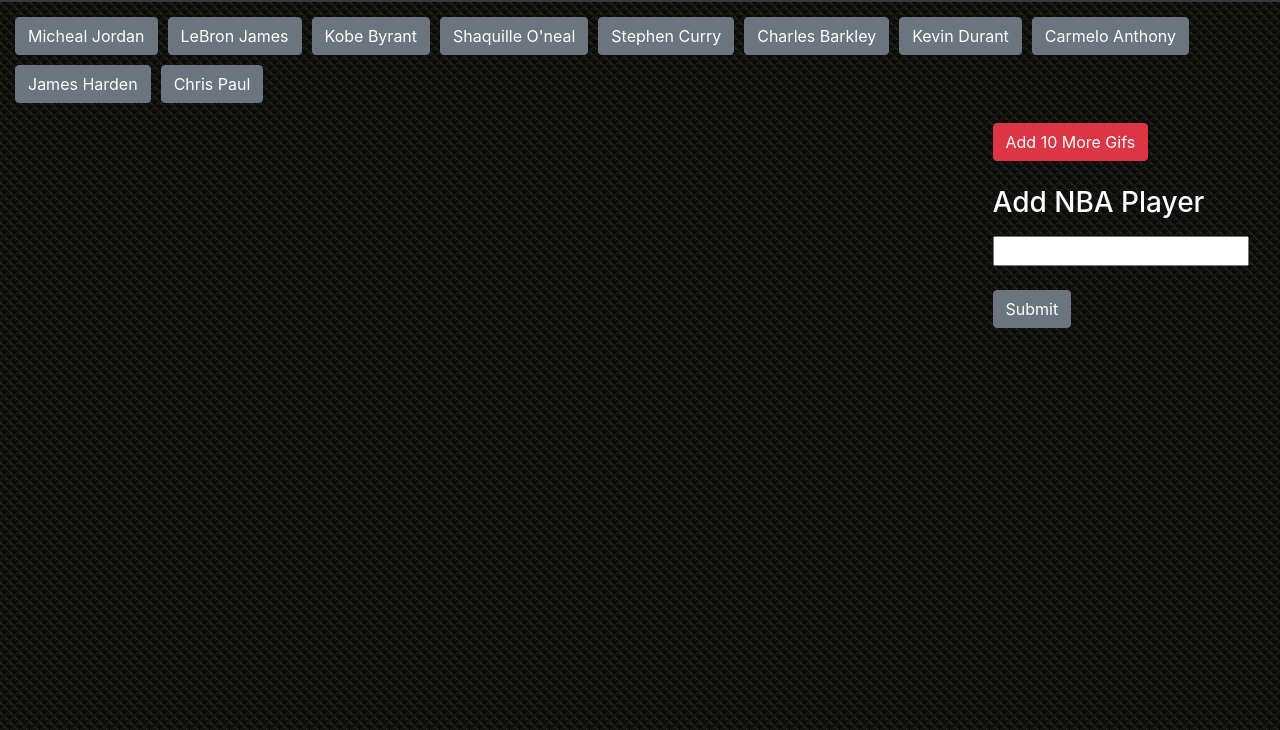
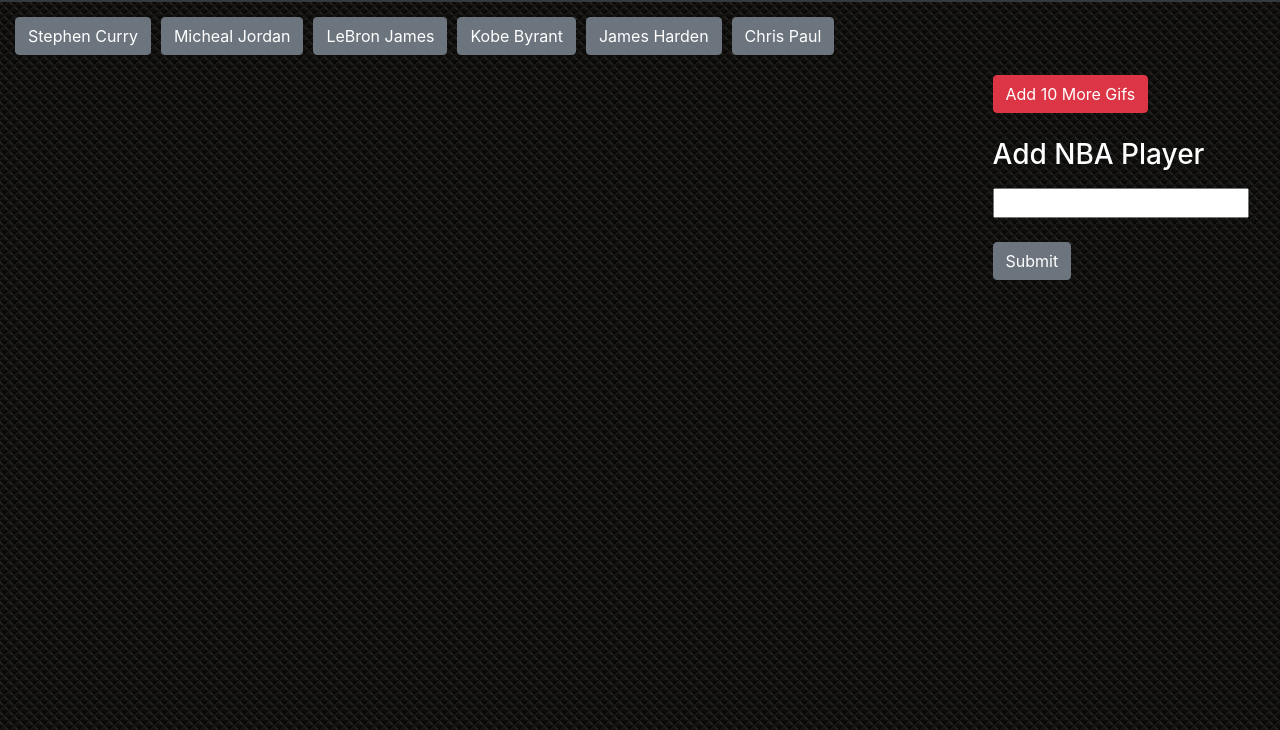
Before and after one commit to Cdemeke1227/Giftastic, a plain HTML site: page index.html in a window 1280 px wide. Shown: the part 70-800 px from the top of the page. Drawn offline with nearby package versions, Linux system fonts and the light colour scheme.

Commit message:
Second Draft updates

```diff
--- a/assets/css/style.css
+++ b/assets/css/style.css
@@ -41,4 +41,5 @@ body {
 }
 p {
     font-size: .6rem;
+    margin-bottom: 0px;
 }
--- a/assets/javascript/app.js
+++ b/assets/javascript/app.js
@@ -4,7 +4,7 @@ $(function () {
     console.log("hello chris");
 
     var topic = "NBA Player";
-    var topics = ["Micheal Jordan", "LeBron James", "Kobe Byrant", "Shaquille O'neal", "Stephen Curry", "Charles Barkley", "Kevin Durant", "Carmelo Anthony", "James Harden", "Chris Paul"];
+    var topics = ["Stephen Curry", "Micheal Jordan", "LeBron James", "Kobe Byrant", "James Harden", "Chris Paul"];
     var addTenMore = false;
     var value = null;
     var selectedButton = null;
```
